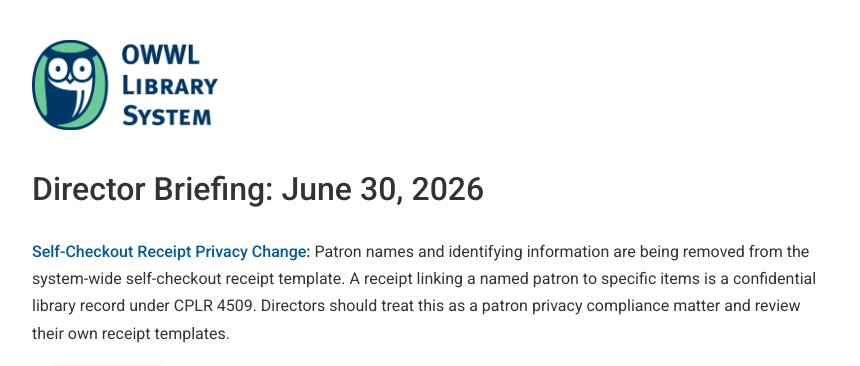
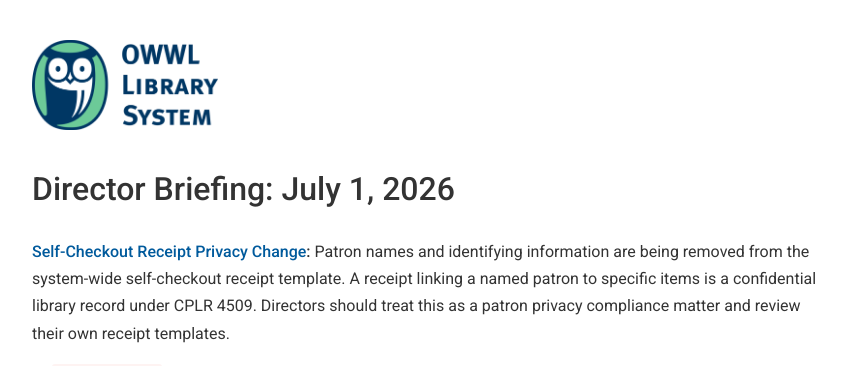
Before and after one commit to OWWL-Library-System/briefing, a Jekyll site: the page built from director/2026-07-01.md, in a window 1280 px wide and 900 px high. Shown: the top 366 px of the window, without its empty margins (208-1068 px from the left). Built offline with Jekyll 4.4.1, drawn with Linux system fonts in a browser that asks for light colours.

Commit message:
Update 2026-07-01.md

```diff
--- a/director/2026-07-01.md
+++ b/director/2026-07-01.md
@@ -1,9 +1,9 @@
 ---
 layout: briefing
-title: Director Briefing - June 30, 2026
+title: Director Briefing - July 1, 2026
 ---
 
-# Director Briefing: June 30, 2026
+# Director Briefing: July 1, 2026
 
 <div class="tldr" markdown="1">
 
```
